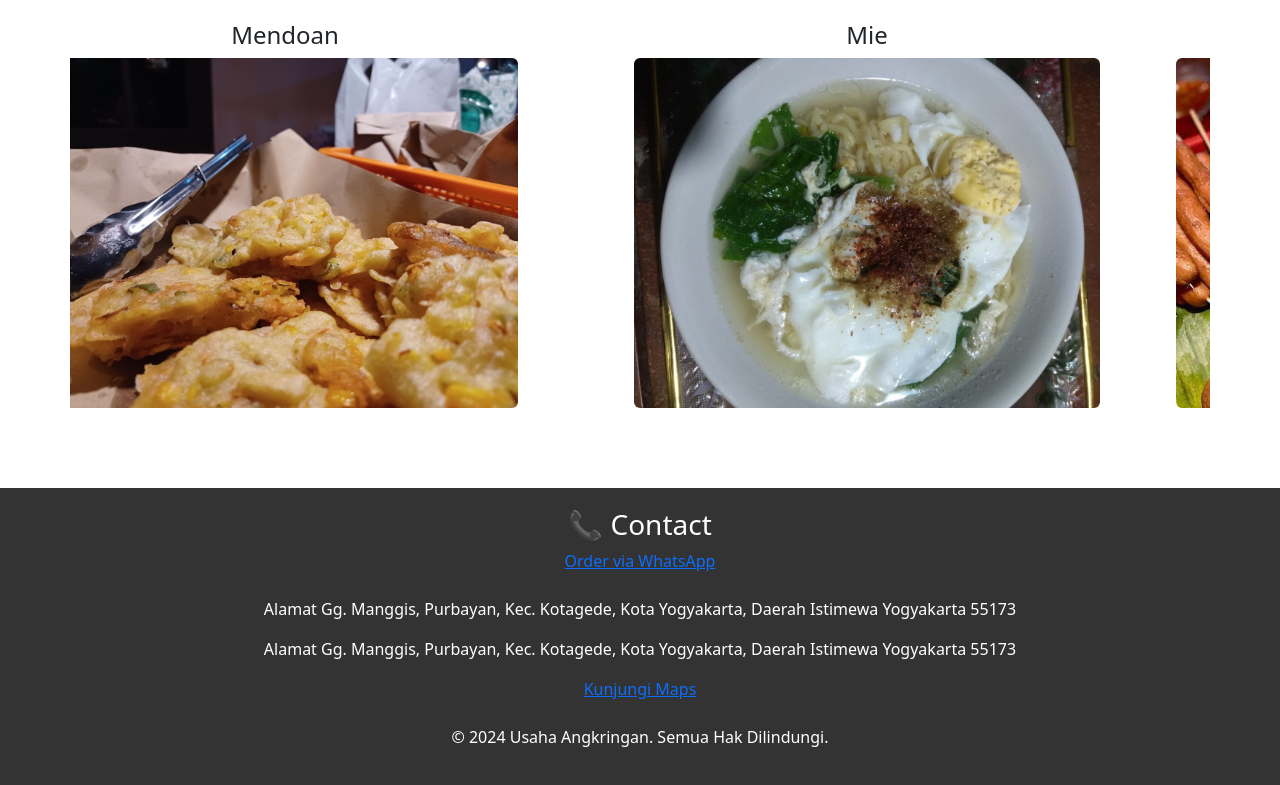
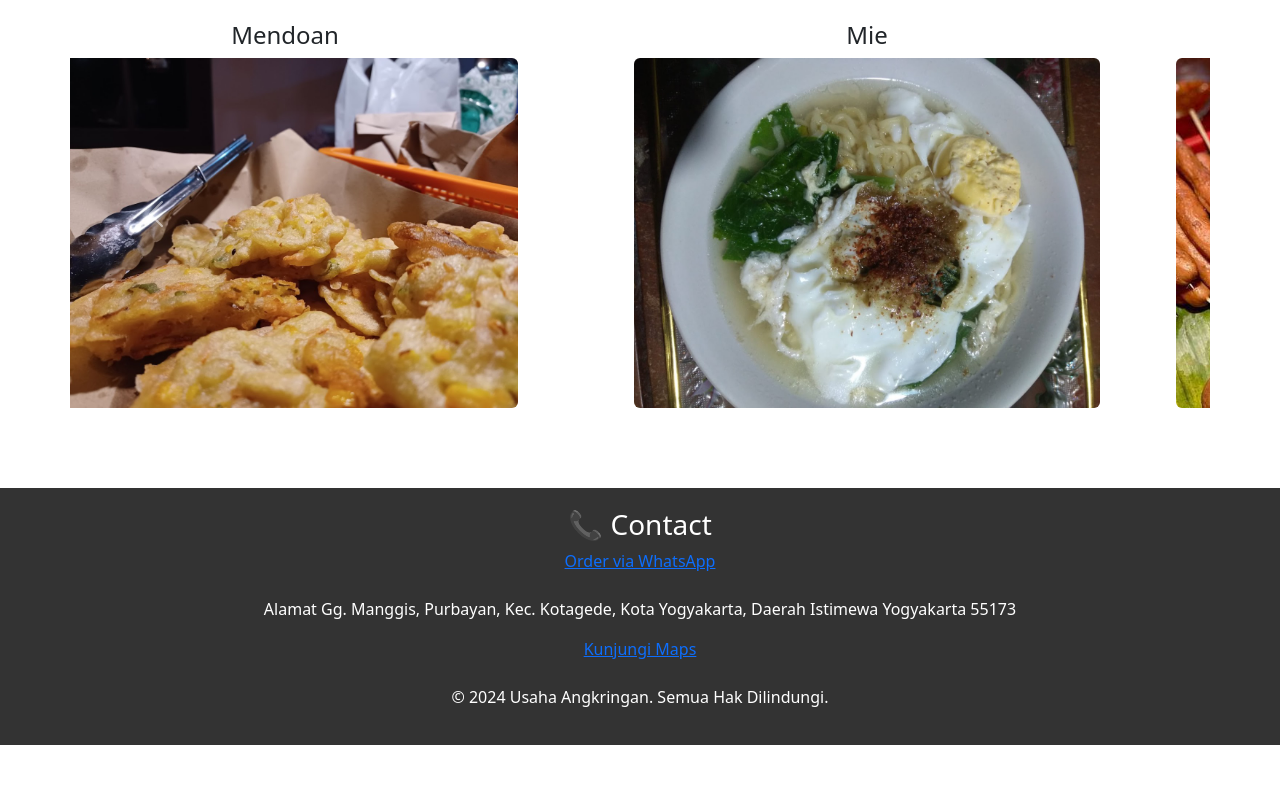
Before and after one commit to ddaap/angkringan, a plain HTML site: page index.html in a window 1280 px wide. Shown: the part 1995-2780 px from the top of the page. After the commit the page ends 2740 px from the top, so only its background shows below. Drawn offline with nearby package versions, Linux system fonts and the light colour scheme.

Commit message:
Update index.html

```diff
--- a/index.html
+++ b/index.html
@@ -150,7 +150,7 @@
     <footer>
         <h3>📞 <span>Contact</span></h3>
         <a href="https://wa.me/6289677455568?text=Nama%3A%0ANo.%20HP%3A%0AAlamat%3A%0APesanan%3A%0AJumlah%3A">Order via WhatsApp</a><br><br>
-        <p>Alamat Gg. Manggis, Purbayan, Kec. Kotagede, Kota Yogyakarta, Daerah Istimewa Yogyakarta 55173</p><p>Alamat Gg. Manggis, Purbayan, Kec. Kotagede, Kota Yogyakarta, Daerah Istimewa Yogyakarta 55173</p>
+        <p>Alamat Gg. Manggis, Purbayan, Kec. Kotagede, Kota Yogyakarta, Daerah Istimewa Yogyakarta 55173</p>
         <a href="https://maps.app.goo.gl/tLAyAya3Dcc1Ygsf6">Kunjungi Maps</a><br><br>
         <p>&copy; 2024 Usaha Angkringan. Semua Hak Dilindungi.</p>
     </footer>
```
